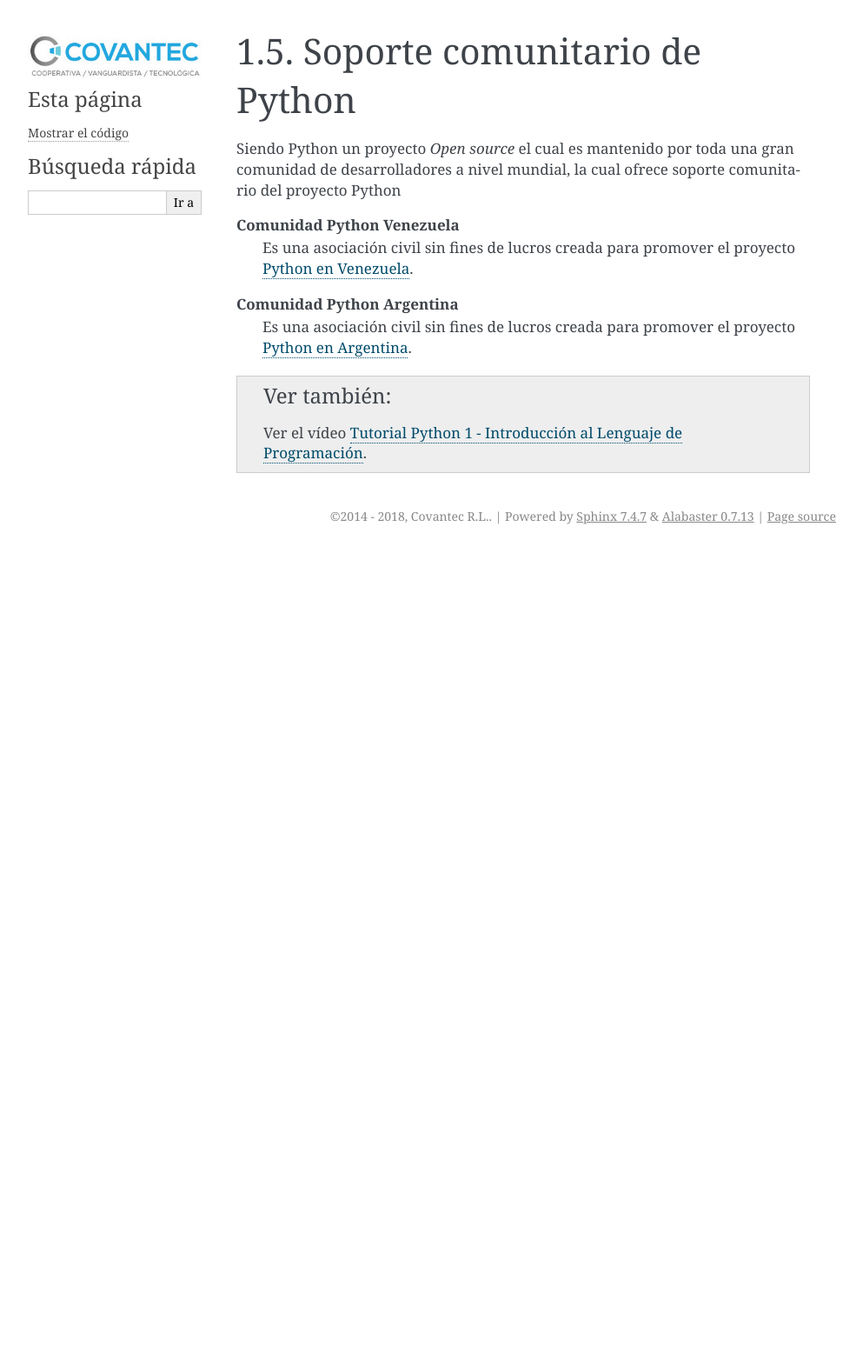
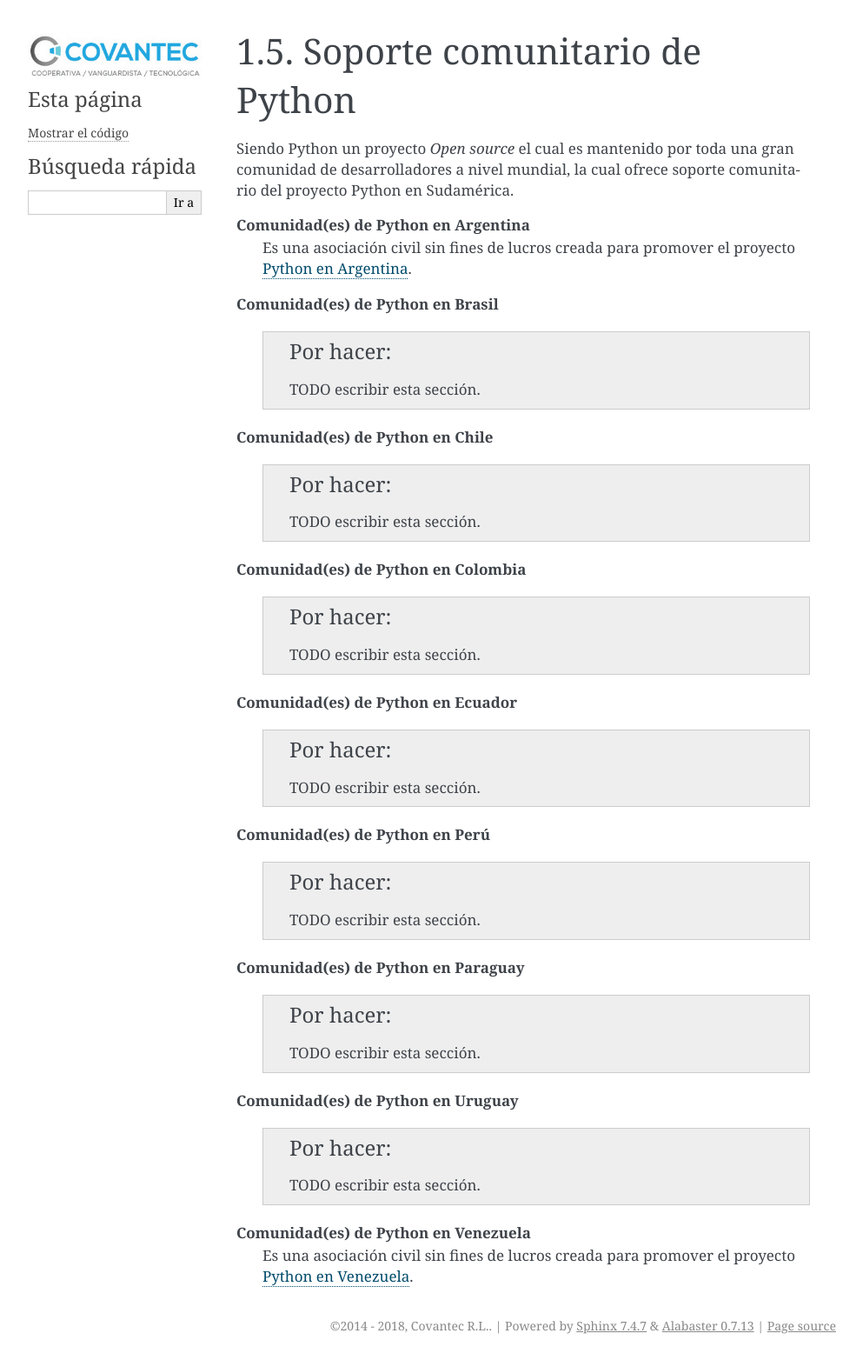
Before and after one commit to macagua/entrenamiento.python_basico, a Sphinx documentation site: the page built from source/leccion1/soporte.rst, in a window 1280 px wide. Shown: the whole page at 87% size, without its empty margins (148-1141 px from the left). Built offline with Sphinx 7.4.7, drawn with Linux system fonts in a browser that asks for light colours; before the commit the page ends 900 px from its top, so only the background shows below that.

```diff
--- a/source/leccion1/caracteristicas.rst
+++ b/source/leccion1/caracteristicas.rst
@@ -90,7 +90,7 @@ su ejecución:
   a un número plataformas especializadas y/o antiguas, a continuación se destacan algunas de ellas.
 
     - `Pythonista <http://omz-software.com/pythonista/index.html>`_, Python para iOS, ofrece un completo
-       entorno de desarrollo para escribir scripts Python en su iPad o iPhone.
+      entorno de desarrollo para escribir scripts Python en su iPad o iPhone.
 
     - `ActivePython <http://www.activestate.com/activepython/>`_, Python para Solaris, Usted puede
       comprarlo (versiones comerciales y comunitarias, incluidos los módulos de computación científica,
@@ -176,8 +176,6 @@ ingresar la instrucción:
     >>> import this
 
 
-.. seealso:: Ver el vídeo `Tutorial Python 1 - Introducción al Lenguaje de Programación`_.
-
 .. _`características`: https://es.wikipedia.org/wiki/Python#Caracter.C3.ADsticas_y_paradigmas
 .. _`multiparadigma`: https://es.wikipedia.org/wiki/Lenguaje_de_programaci%C3%B3n_multiparadigma
 .. _`programación estructurada`: https://es.wikipedia.org/wiki/Programación_estructurada
@@ -187,4 +185,3 @@ ingresar la instrucción:
 .. _`tipado dinámico`: https://es.wikipedia.org/wiki/Tipado_din%C3%A1mico
 .. _`fuertemente tipado`: https://es.wikipedia.org/wiki/Lenguaje_de_programaci%C3%B3n_fuertemente_tipado
 .. _`multiplataforma`: https://es.wikipedia.org/wiki/Multiplataforma
-.. _`Tutorial Python 1 - Introducción al Lenguaje de Programación`: https://www.youtube.com/watch?v=CjmzDHMHxwU
--- a/source/leccion1/soporte.rst
+++ b/source/leccion1/soporte.rst
@@ -7,17 +7,35 @@ Soporte comunitario de Python
 -----------------------------
 
 Siendo Python un proyecto *Open source* el cual es mantenido por toda una gran comunidad de
-desarrolladores a nivel mundial, la cual ofrece soporte comunitario del proyecto Python
+desarrolladores a nivel mundial, la cual ofrece soporte comunitario del proyecto Python en
+Sudamérica.
 
-**Comunidad Python Venezuela**
-	Es una asociación civil sin fines de lucros creada para promover el proyecto `Python en Venezuela`_.
-
-**Comunidad Python Argentina**
+**Comunidad(es) de Python en Argentina**
 	Es una asociación civil sin fines de lucros creada para promover el proyecto `Python en Argentina`_.
 
+**Comunidad(es) de Python en Brasil**
+	.. todo:: TODO escribir esta sección.
 
-.. seealso:: Ver el vídeo `Tutorial Python 1 - Introducción al Lenguaje de Programación`_.
+**Comunidad(es) de Python en Chile**
+	.. todo:: TODO escribir esta sección.
+
+**Comunidad(es) de Python en Colombia**
+	.. todo:: TODO escribir esta sección.
+
+**Comunidad(es) de Python en Ecuador**
+	.. todo:: TODO escribir esta sección.
+
+**Comunidad(es) de Python en Perú**
+	.. todo:: TODO escribir esta sección.
+
+**Comunidad(es) de Python en Paraguay**
+	.. todo:: TODO escribir esta sección.
+
+**Comunidad(es) de Python en Uruguay**
+	.. todo:: TODO escribir esta sección.
+
+**Comunidad(es) de Python en Venezuela**
+	Es una asociación civil sin fines de lucros creada para promover el proyecto `Python en Venezuela`_.
 
 .. _`Python en Venezuela`: http://pyve.github.io/
 .. _`Python en Argentina`: http://www.python.org.ar/
-.. _`Tutorial Python 1 - Introducción al Lenguaje de Programación`: https://www.youtube.com/watch?v=CjmzDHMHxwU
```
Also changed, not shown: source/leccion1/index.rst (+7 -0 lines), source/leccion1/instalacion.rst (+10 -1 lines), source/leccion1/introduccion.rst (+11 -1 lines).
